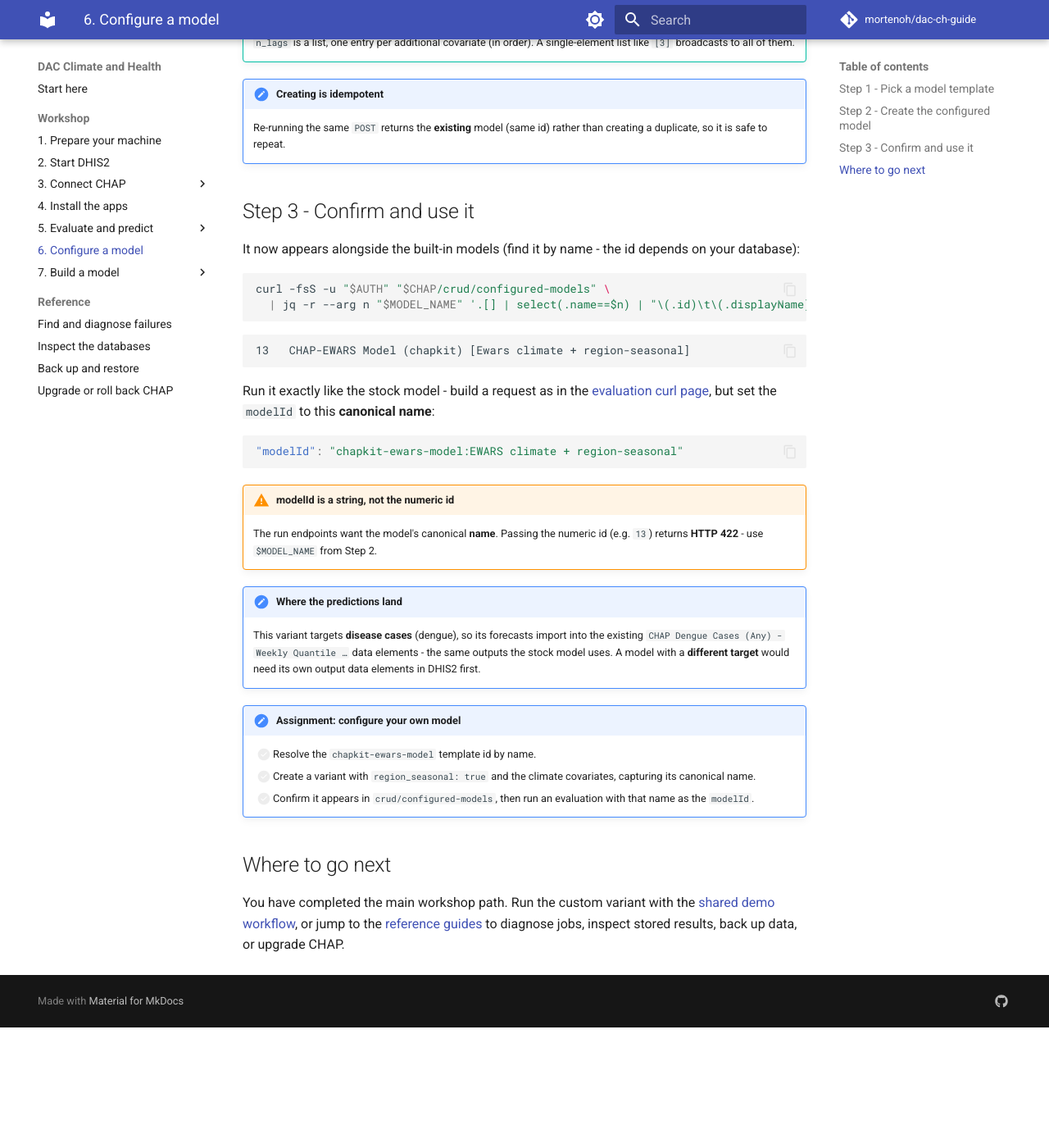
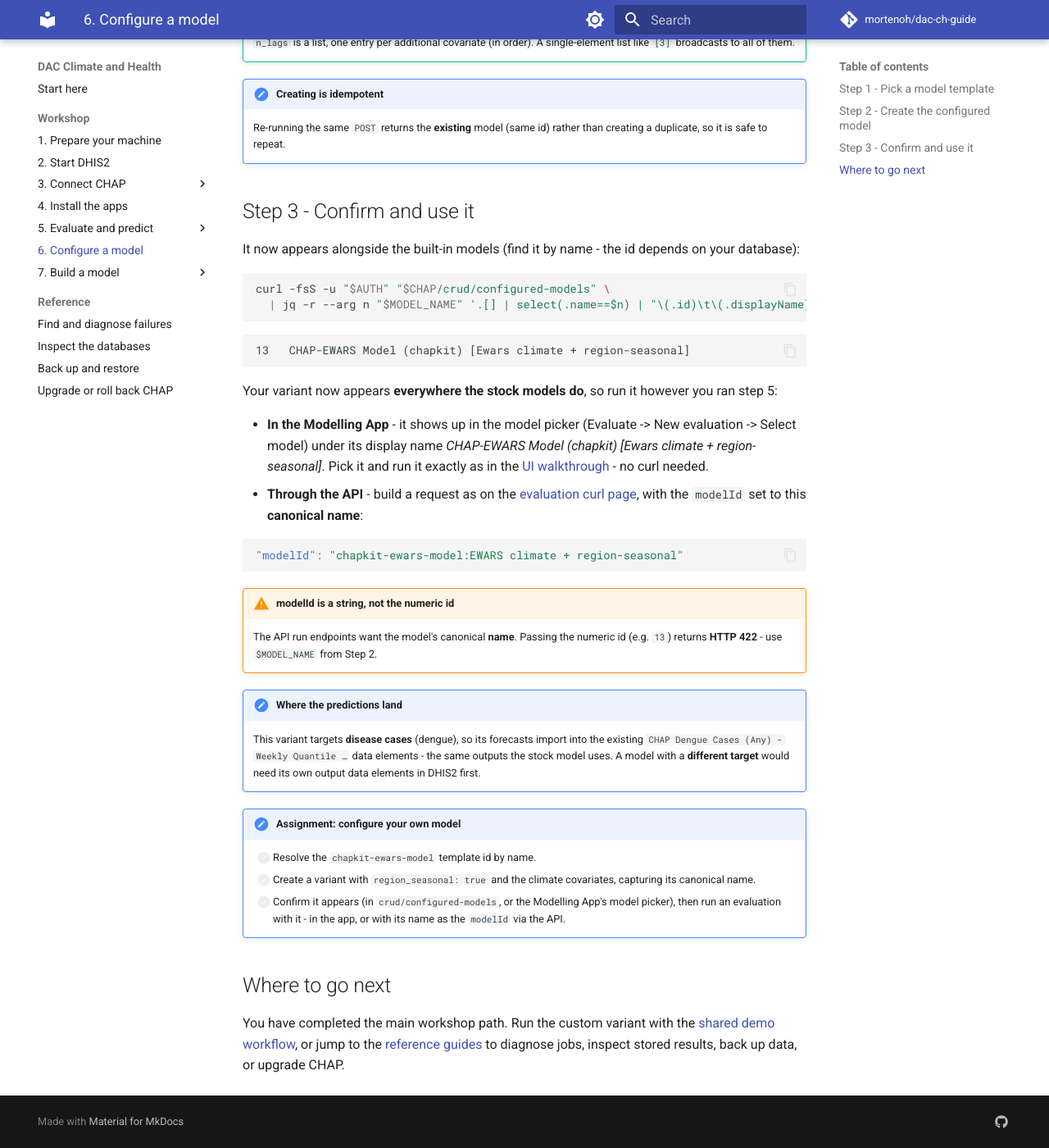
Before and after one commit to mortenoh/dac-ch-guide, an MkDocs documentation site: the page built from docs/modelling/configured-models-curl.md, in a window 1280 px wide and 1400 px high, scrolled down 1801 px. Shown: the whole window at 82% size. Built offline with MkDocs 1.6.1 and Material for MkDocs 9.7.7, drawn with Linux system fonts in a browser that asks for light colours; comment, search, counter and statistics services are not loaded; before the commit the page ends 3054 px from its top, so only the background shows below that.

Commit message:
docs: fix review findings - ui run paths, dry run, covariate step, sqlite access, log rendering

````diff
--- a/docs/modelling/configured-models-curl.md
+++ b/docs/modelling/configured-models-curl.md
@@ -106,15 +106,21 @@ curl -fsS -u "$AUTH" "$CHAP/crud/configured-models" \
 13   CHAP-EWARS Model (chapkit) [Ewars climate + region-seasonal]
 ```
 
-Run it exactly like the stock model - build a request as in the
-[evaluation curl page](with-curl.md), but set the `modelId` to this **canonical name**:
+Your variant now appears **everywhere the stock models do**, so run it however you ran step 5:
 
-```json
-"modelId": "chapkit-ewars-model:EWARS climate + region-seasonal"
-```
+- **In the Modelling App** - it shows up in the model picker (Evaluate -> New evaluation ->
+  Select model) under its display name *CHAP-EWARS Model (chapkit) [Ewars climate +
+  region-seasonal]*. Pick it and run it exactly as in the [UI walkthrough](with-ui.md) - no curl
+  needed.
+- **Through the API** - build a request as on the [evaluation curl page](with-curl.md), with the
+  `modelId` set to this **canonical name**:
+
+  ```json
+  "modelId": "chapkit-ewars-model:EWARS climate + region-seasonal"
+  ```
 
 !!! warning "modelId is a string, not the numeric id"
-    The run endpoints want the model's canonical **name**. Passing the numeric id (e.g. `13`)
+    The API run endpoints want the model's canonical **name**. Passing the numeric id (e.g. `13`)
     returns **HTTP 422** - use `$MODEL_NAME` from Step 2.
 
 !!! note "Where the predictions land"
@@ -127,8 +133,8 @@ Run it exactly like the stock model - build a request as in the
     - [ ] Resolve the `chapkit-ewars-model` template id by name.
     - [ ] Create a variant with `region_seasonal: true` and the climate covariates, capturing
       its canonical name.
-    - [ ] Confirm it appears in `crud/configured-models`, then run an evaluation with that name
-      as the `modelId`.
+    - [ ] Confirm it appears (in `crud/configured-models`, or the Modelling App's model picker),
+      then run an evaluation with it - in the app, or with its name as the `modelId` via the API.
 
 ## Where to go next
 
````
Also changed, not shown: docs/getting-started/chap-core-from-source.md (+4 -3 lines), docs/modelling/chapkit-scaffold.md (+14 -3 lines), docs/modelling/with-ui.md (+9 -5 lines), docs/operations/logs.md (+2 -1 lines).
